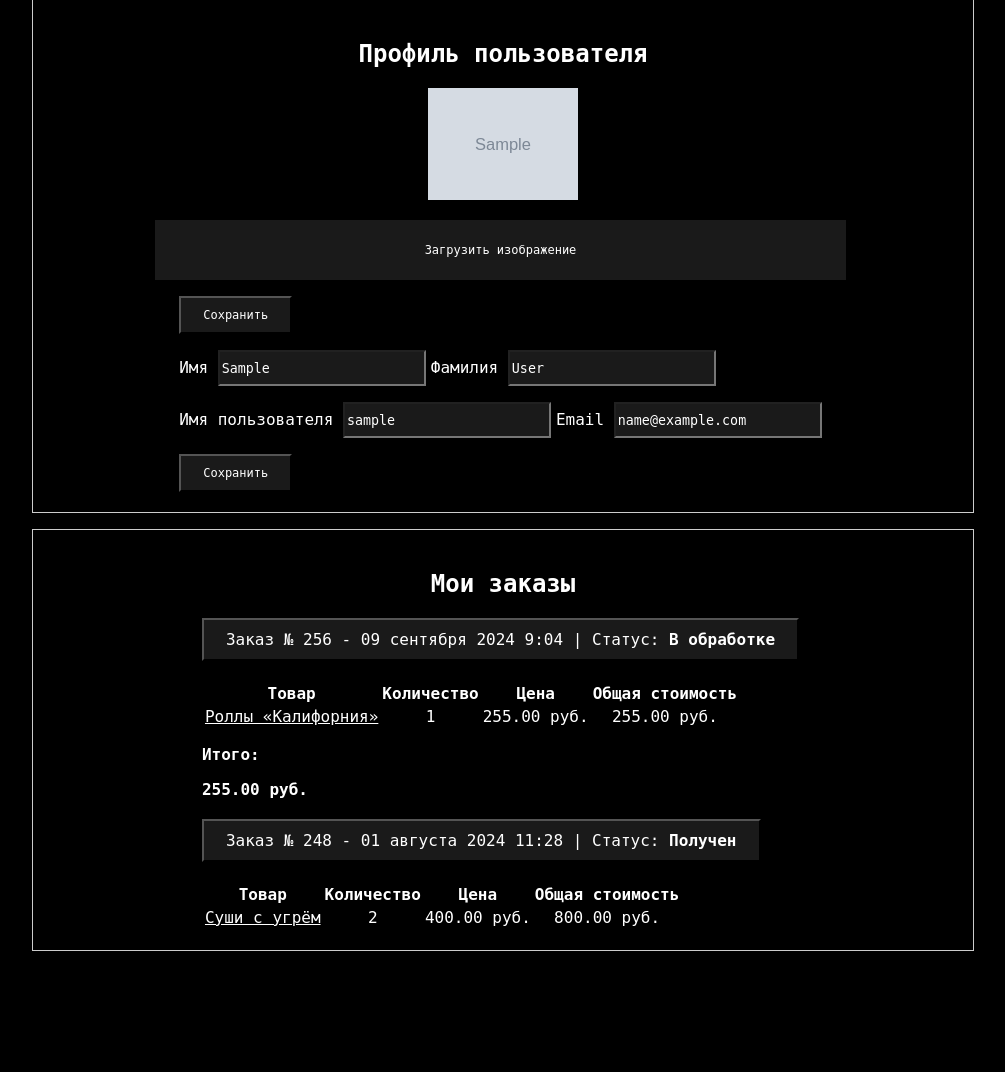
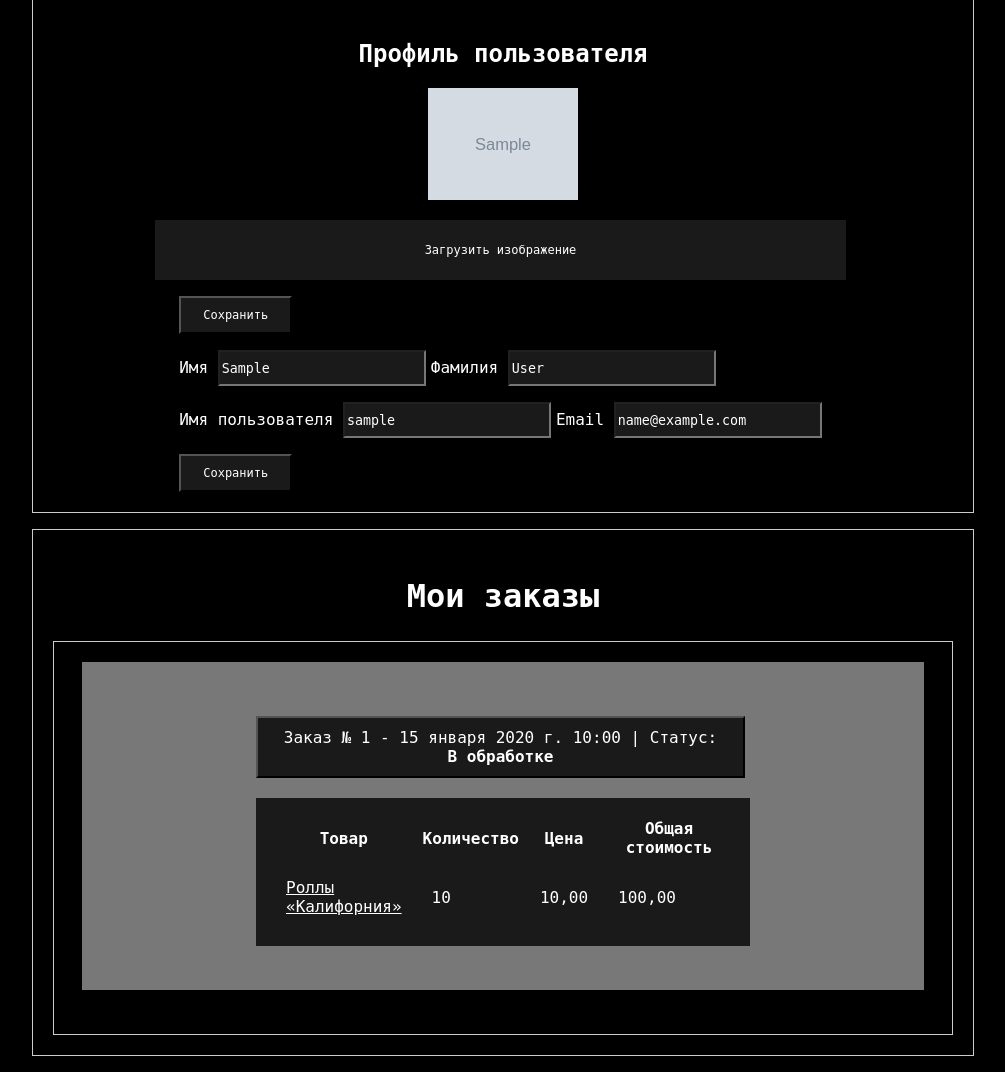
Before and after one commit to viktoriasmi/project1, a Django app: page /user/profile/ in a window 1280 px wide; the page is wider, and only the part inside the window is pictured. Shown: the part 326-1398 px from the top of that part, without its empty margins (137-1142 px from the left). Before the commit the page ends 1277 px from the top of that part, so only its background shows below. Run offline with Django 4.2, Linux system fonts and the light colour scheme; a user stored in the database is signed in; data comes from the database, SQL or seed files in the repository; tables that the repository leaves empty hold one stand-in row (values such as "Sample post"); grey boxes marked "Sample" are stand-in pictures.

Commit message:
заказы + номер телефона

```diff
--- a/orders/models.py
+++ b/orders/models.py
@@ -1,7 +1,7 @@
 from tabnanny import verbose
 from django.db import models
 from goods.models import Products
-
+from django.utils.translation import gettext_lazy as _
 from users.models import User
 
 class OrderitemQueryset(models.QuerySet):
@@ -22,7 +22,13 @@ class Order(models.Model):
     delivery_address = models.TextField(null=True, blank=True, verbose_name="Адрес доставки")
     payment_on_get = models.BooleanField(default=False, verbose_name="Оплата при получении")
     is_paid = models.BooleanField(default=False, verbose_name="Оплачено")
-    status = models.CharField(max_length=50, default='В обработке', verbose_name="Статус заказа")
+    STATUS_CHOICES = [
+        ('in_process', _('В обработке')),
+        ('in_progress', _('В процессе')),
+        ('completed', _('Завершен')),
+    ]
+
+    status = models.CharField(max_length=50, choices=STATUS_CHOICES, default='В обработке', verbose_name="Статус заказа")
 
     class Meta:
         db_table = "order"
--- a/orders/views.py
+++ b/orders/views.py
@@ -16,10 +16,13 @@ def create_order(request):
                     user = request.user
                     cart_items = Cart.objects.filter(user=user)
 
+                    user.phone_number = form.cleaned_data['phone_number']
+                    user.save()
+
                     if cart_items.exists():
                         order = Order.objects.create(
                             user=user,
-                            phone_number=form.cleaned_data['phone_number'],
+                            phone_number=user.phone_number,
                             requires_delivery=form.cleaned_data['requires_delivery'],
                             delivery_address=form.cleaned_data['delivery_address'],
                             payment_on_get=form.cleaned_data['payment_on_get'],
@@ -51,6 +54,7 @@ def create_order(request):
         initial = {
             'first_name': request.user.first_name,
             'last_name': request.user.last_name,
+            'phone_number': request.user.phone_number,
         }
 
         form = CreateOrderForm(initial=initial)
--- a/users/templates/users/profile.html
+++ b/users/templates/users/profile.html
@@ -86,88 +86,58 @@
  <p></p>
  <div class="container">
     <div class="justify-content-center">
-            <h2 class="text-center">Мои заказы</h2>
+        <h2 class="text-align-center text font-size-2">Мои заказы</h2>
+        <!-- Оформленные заказы -->
+        <div class="container-cart" style="background-color: black;">
+            <div class="container-cart-inside">
                 <!-- Разметка заказов -->
-                    <div>
-                        <div id="accordionExample">
-                            <div>
-                                <h2 id="heading1">
-                                    <button class="button-reg-bigger" type="button" data-bs-toggle="collapse"
-                                        data-bs-target="#collapse1" aria-expanded="false" aria-controls="collapse1">
-                                        Заказ № 256 - 09 сентября 2024 9:04 | Статус:<strong> В
-                                            обработке</strong>
+                <div class="row-goods">
+                    <div class="accordion" id="accordionExample">
+                        {% for order in orders %}
+                        <div class="accordion-item" style="margin-bottom: 10px;">
+                            <h2 class="accordion-header" id="heading{{ order.id }}">
+                                <button class="button-reg-bigger {% if order != orders.0 %}collapsed{% endif %}" type="button" data-bs-toggle="collapse" data-bs-target="#collapse{{ order.id }}" aria-expanded="false" aria-controls="collapse{{ order.id }}">
+                                    Заказ № {{ order.id }} - {{ order.created_timestamp }} | Статус: <strong>{{ order.get_status_display }}</strong>
                                 </button>
                             </h2>
-                                <div id="collapse1"
-                                    aria-labelledby="heading1" data-bs-parent="#accordionExample">
-                                    <div>
-                                        <table class="text-align-center">
+                            <div id="collapse{{ order.id }}" class="accordion-collapse collapse {% if order == orders.0 %}show{% endif %}" aria-labelledby="heading{{ order.id }}" data-bs-parent="#accordionExample">
+                                <div class="accordion-body" style="padding: 10px; background-color: #1a1a1a;">
+                                    <table style="width: 100%; background-color: #1a1a1a; border-collapse: separate; border-spacing: 10px;" class="table"> <!-- border-spacing для расстояния между ячейками -->
                                         <thead>
                                             <tr>
-                                                    <th>Товар</th>
-                                                    <th>Количество</th>
-                                                    <th>Цена</th>
-                                                    <th>Общая стоимость</th>
+                                                <th class="text font-links-nound">Товар</th>
+                                                <th class="text font-links-nound">Количество</th>
+                                                <th class="text font-links-nound">Цена</th>
+                                                <th class="text font-links-nound">Общая стоимость</th>
                                             </tr>
                                         </thead>
                                         <tbody>
-                                                <tr>
-                                                    <td><a class="font-links" href="#">Роллы «Калифорния»</a>
+                                            {% for item in order.orderitem_set.all %}
+                                            <tr style="height: 50px;">
+                                                <td style="padding: 10px; width: 50px;"> <!-- Добавьте padding и укажите ширину ячейки -->
+                                                    <a class="text font-links" href="{% url 'goods:product' item.product.slug %}">{{ item.product.name }}</a>
                                                 </td>
-                                                    <td>1</td>
-                                                    <td>255.00 руб.</td>
-                                                    <td>255.00 руб.</td>
-
+                                                <td class="text" style="padding: 10px;">{{ item.quantity }}</td>
+                                                <td class="text" style="padding: 10px;">{{ item.price }}</td>
+                                                <td class="text" style="padding: 10px;">{{ item.products_price }}</td>
                                             </tr>
+                                            {% endfor %}
                                         </tbody>
                                     </table>
-                                        <div>
-                                            <p><strong>Итого:</strong></p>
-                                            <p><strong>255.00 руб.</strong></p>
-
                                 </div>
                             </div>
                         </div>
-                            </div>
-                            <div>
-                                <h2 id="heading2">
-                                    <button class="button-reg-bigger" type="button"
-                                        data-bs-toggle="collapse" data-bs-target="#collapse2" aria-expanded="false"
-                                        aria-controls="collapse2">
-                                        Заказ № 248 - 01 августа 2024 11:28 | Статус: <strong>Получен</strong>
-                                    </button>
-                                </h2>
-                                <div id="collapse2" aria-labelledby="heading2"
-                                    data-bs-parent="#accordionExample">
-                                    <div>
-                                        <table class="text-align-center">
-                                            <thead>
-                                                <tr>
-                                                    <th>Товар</th>
-                                                    <th>Количество</th>
-                                                    <th>Цена</th>
-                                                    <th>Общая стоимость</th>
-                                                </tr>
-                                            </thead>
-                                            <tbody>
-                                                <tr>
-                                                    <td><a class="font-links" href="#">Суши с угрём</a></td>
-                                                    <td>2</td>
-                                                    <td>400.00 руб.</td>
-                                                    <td>800.00 руб.</td>
-
-                                                </tr>
-                                            </tbody>
-                                        </table>
-                                    </div>
+                        {% endfor %}
                     </div>
                 </div>
             </div>
         </div>
         <!-- Закончилась разметка заказов -->
     </div>
+</div>
 
-        </div>
+
+
     </div>
 </div>
 
--- a/users/views.py
+++ b/users/views.py
@@ -1,9 +1,11 @@
 from django.contrib import auth, messages
+from django.db.models import Prefetch
 from django.http import HttpResponseRedirect
 from django.shortcuts import redirect, render
 from django.urls import reverse
 from django.contrib.auth.decorators import login_required
 
+from orders.models import Order, OrderItem
 from users.forms import ProfileForm, UserLoginForm, UserRegistrationForm
 
 def login(request):
@@ -58,9 +60,21 @@ def profile(request):
     else:
         form = ProfileForm(instance=request.user)
 
+    orders = (
+        Order.objects.filter(user=request.user)
+        .prefetch_related(
+            Prefetch(
+                "orderitem_set",
+                queryset=OrderItem.objects.select_related("product"),
+            )
+        )
+        .order_by("-id")
+    )
+
     context = {
         'title': 'Профиль',
-        'form': form
+        'form': form,
+        'orders': orders,
     }
     return render(request, 'users/profile.html', context)
 
```
Also changed, not shown: orders/forms.py (+12 -0 lines), orders/migrations/0002_alter_order_status.py (added). Lines whose indentation alone changed are shown as unchanged.
